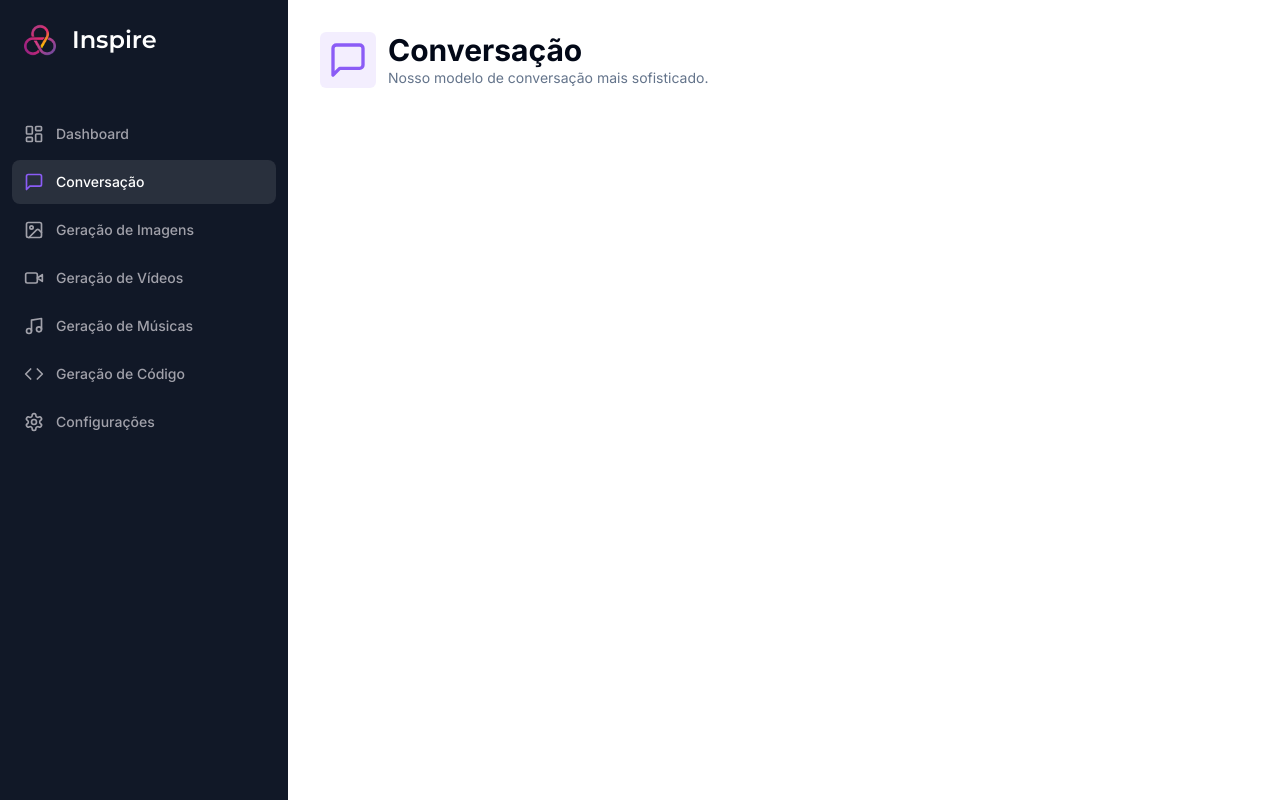
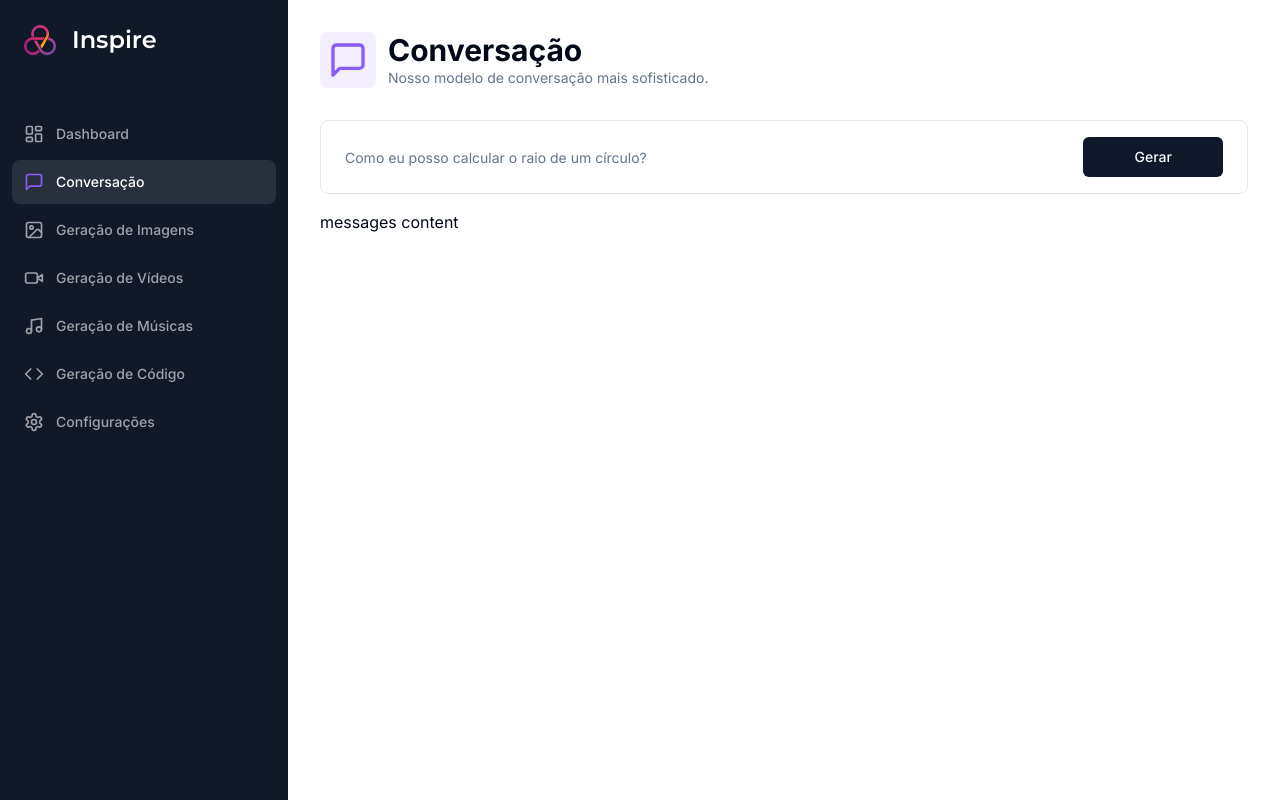
Before and after one commit to gafanhotoalexandre/my-genius, a Next.js app: page /conversation in a window 1280 px wide. Built offline with nearby package versions, Linux system fonts and the light colour scheme.

Commit message:
criando formulario para pagina de Conversacao

```diff
--- a/app/(dashboard)/(routes)/conversation/page.tsx
+++ b/app/(dashboard)/(routes)/conversation/page.tsx
@@ -1,7 +1,37 @@
+'use client'
+
 import { MessageSquare } from 'lucide-react'
+import { useForm } from 'react-hook-form'
+import { zodResolver } from '@hookform/resolvers/zod'
+import { z } from 'zod'
+
 import { Heading } from '@/components/Heading'
+import {
+  Form,
+  FormControl,
+  FormField,
+  FormItem,
+  FormMessage,
+} from '@/components/ui/form'
+import { Input } from '@/components/ui/input'
+import { Button } from '@/components/ui/button'
+
+import { ConversationValidation } from '@/lib/validations/conversation'
 
 export default function ConversationPage() {
+  const form = useForm({
+    resolver: zodResolver(ConversationValidation),
+    defaultValues: {
+      prompt: '',
+    },
+  })
+
+  const isLoading = form.formState.isSubmitting
+
+  async function onSubmit(values: z.infer<typeof ConversationValidation>) {
+    console.log(values)
+  }
+
   return (
     <div>
       <Heading
@@ -11,6 +41,43 @@
         iconColor="text-violet-500"
         bgColor="bg-violet-500/10"
       />
+
+      <section className="px-4 lg:px-8">
+        <div>
+          <Form {...form}>
+            <form
+              onSubmit={form.handleSubmit(onSubmit)}
+              className="rounded-lg border w-full py-4 px-3 md:px-6 focus-within:shadow-sm grid grid-cols-12 gap-2"
+            >
+              <FormField
+                control={form.control}
+                name="prompt"
+                render={({ field }) => (
+                  <FormItem className="col-span-12 lg:col-span-10">
+                    <FormControl className="m-0 p-0">
+                      <Input
+                        className="border-0 outline-none focus-visible:ring-0 focus-visible:ring-transparent"
+                        disabled={isLoading}
+                        placeholder="Como eu posso calcular o raio de um círculo?"
+                        {...field}
+                      />
+                    </FormControl>
+                    <FormMessage />
+                  </FormItem>
+                )}
+              />
+              <Button
+                className="col-span-12 lg:col-span-2 w-full"
+                disabled={isLoading}
+              >
+                Gerar
+              </Button>
+            </form>
+          </Form>
+        </div>
+
+        <section className="space-y-4 mt-4">messages content</section>
+      </section>
     </div>
   )
 }
--- /dev/null
+++ b/components/ui/form.tsx
@@ -0,0 +1,176 @@
+import * as React from "react"
+import * as LabelPrimitive from "@radix-ui/react-label"
+import { Slot } from "@radix-ui/react-slot"
+import {
+  Controller,
+  ControllerProps,
+  FieldPath,
+  FieldValues,
+  FormProvider,
+  useFormContext,
+} from "react-hook-form"
+
+import { cn } from "@/lib/utils"
+import { Label } from "@/components/ui/label"
+
+const Form = FormProvider
+
+type FormFieldContextValue<
+  TFieldValues extends FieldValues = FieldValues,
+  TName extends FieldPath<TFieldValues> = FieldPath<TFieldValues>
+> = {
+  name: TName
+}
+
+const FormFieldContext = React.createContext<FormFieldContextValue>(
+  {} as FormFieldContextValue
+)
+
+const FormField = <
+  TFieldValues extends FieldValues = FieldValues,
+  TName extends FieldPath<TFieldValues> = FieldPath<TFieldValues>
+>({
+  ...props
+}: ControllerProps<TFieldValues, TName>) => {
+  return (
+    <FormFieldContext.Provider value={{ name: props.name }}>
+      <Controller {...props} />
+    </FormFieldContext.Provider>
+  )
+}
+
+const useFormField = () => {
+  const fieldContext = React.useContext(FormFieldContext)
+  const itemContext = React.useContext(FormItemContext)
+  const { getFieldState, formState } = useFormContext()
+
+  const fieldState = getFieldState(fieldContext.name, formState)
+
+  if (!fieldContext) {
+    throw new Error("useFormField should be used within <FormField>")
+  }
+
+  const { id } = itemContext
+
+  return {
+    id,
+    name: fieldContext.name,
+    formItemId: `${id}-form-item`,
+    formDescriptionId: `${id}-form-item-description`,
+    formMessageId: `${id}-form-item-message`,
+    ...fieldState,
+  }
+}
+
+type FormItemContextValue = {
+  id: string
+}
+
+const FormItemContext = React.createContext<FormItemContextValue>(
+  {} as FormItemContextValue
+)
+
+const FormItem = React.forwardRef<
+  HTMLDivElement,
+  React.HTMLAttributes<HTMLDivElement>
+>(({ className, ...props }, ref) => {
+  const id = React.useId()
+
+  return (
+    <FormItemContext.Provider value={{ id }}>
+      <div ref={ref} className={cn("space-y-2", className)} {...props} />
+    </FormItemContext.Provider>
+  )
+})
+FormItem.displayName = "FormItem"
+
+const FormLabel = React.forwardRef<
+  React.ElementRef<typeof LabelPrimitive.Root>,
+  React.ComponentPropsWithoutRef<typeof LabelPrimitive.Root>
+>(({ className, ...props }, ref) => {
+  const { error, formItemId } = useFormField()
+
+  return (
+    <Label
+      ref={ref}
+      className={cn(error && "text-destructive", className)}
+      htmlFor={formItemId}
+      {...props}
+    />
+  )
+})
+FormLabel.displayName = "FormLabel"
+
+const FormControl = React.forwardRef<
+  React.ElementRef<typeof Slot>,
+  React.ComponentPropsWithoutRef<typeof Slot>
+>(({ ...props }, ref) => {
+  const { error, formItemId, formDescriptionId, formMessageId } = useFormField()
+
+  return (
+    <Slot
+      ref={ref}
+      id={formItemId}
+      aria-describedby={
+        !error
+          ? `${formDescriptionId}`
+          : `${formDescriptionId} ${formMessageId}`
+      }
+      aria-invalid={!!error}
+      {...props}
+    />
+  )
+})
+FormControl.displayName = "FormControl"
+
+const FormDescription = React.forwardRef<
+  HTMLParagraphElement,
+  React.HTMLAttributes<HTMLParagraphElement>
+>(({ className, ...props }, ref) => {
+  const { formDescriptionId } = useFormField()
+
+  return (
+    <p
+      ref={ref}
+      id={formDescriptionId}
+      className={cn("text-sm text-muted-foreground", className)}
+      {...props}
+    />
+  )
+})
+FormDescription.displayName = "FormDescription"
+
+const FormMessage = React.forwardRef<
+  HTMLParagraphElement,
+  React.HTMLAttributes<HTMLParagraphElement>
+>(({ className, children, ...props }, ref) => {
+  const { error, formMessageId } = useFormField()
+  const body = error ? String(error?.message) : children
+
+  if (!body) {
+    return null
+  }
+
+  return (
+    <p
+      ref={ref}
+      id={formMessageId}
+      className={cn("text-sm font-medium text-destructive", className)}
+      {...props}
+    >
+      {body}
+    </p>
+  )
+})
+FormMessage.displayName = "FormMessage"
+
+export {
+  useFormField,
+  Form,
+  FormItem,
+  FormLabel,
+  FormControl,
+  FormDescription,
+  FormMessage,
+  FormField,
+}
--- /dev/null
+++ b/components/ui/input.tsx
@@ -0,0 +1,25 @@
+import * as React from "react"
+
+import { cn } from "@/lib/utils"
+
+export interface InputProps
+  extends React.InputHTMLAttributes<HTMLInputElement> {}
+
+const Input = React.forwardRef<HTMLInputElement, InputProps>(
+  ({ className, type, ...props }, ref) => {
+    return (
+      <input
+        type={type}
+        className={cn(
+          "flex h-10 w-full rounded-md border border-input bg-background px-3 py-2 text-sm ring-offset-background file:border-0 file:bg-transparent file:text-sm file:font-medium placeholder:text-muted-foreground focus-visible:outline-none focus-visible:ring-2 focus-visible:ring-ring focus-visible:ring-offset-2 disabled:cursor-not-allowed disabled:opacity-50",
+          className
+        )}
+        ref={ref}
+        {...props}
+      />
+    )
+  }
+)
+Input.displayName = "Input"
+
+export { Input }
--- /dev/null
+++ b/components/ui/label.tsx
@@ -0,0 +1,26 @@
+"use client"
+
+import * as React from "react"
+import * as LabelPrimitive from "@radix-ui/react-label"
+import { cva, type VariantProps } from "class-variance-authority"
+
+import { cn } from "@/lib/utils"
+
+const labelVariants = cva(
+  "text-sm font-medium leading-none peer-disabled:cursor-not-allowed peer-disabled:opacity-70"
+)
+
+const Label = React.forwardRef<
+  React.ElementRef<typeof LabelPrimitive.Root>,
+  React.ComponentPropsWithoutRef<typeof LabelPrimitive.Root> &
+    VariantProps<typeof labelVariants>
+>(({ className, ...props }, ref) => (
+  <LabelPrimitive.Root
+    ref={ref}
+    className={cn(labelVariants(), className)}
+    {...props}
+  />
+))
+Label.displayName = LabelPrimitive.Root.displayName
+
+export { Label }
--- /dev/null
+++ b/lib/validations/conversation.ts
@@ -0,0 +1,9 @@
+import { z } from 'zod'
+
+export const ConversationValidation = z.object({
+  prompt: z
+    .string({
+      required_error: 'Nada foi digitado no prompt.',
+    })
+    .min(1, 'O prompt deve ser preenchido.'),
+})
--- a/package.json
+++ b/package.json
@@ -11,7 +11,9 @@
   "dependencies": {
     "@clerk/localizations": "^1.26.8",
     "@clerk/nextjs": "^4.26.2",
+    "@hookform/resolvers": "^3.3.2",
     "@radix-ui/react-dialog": "^1.0.5",
+    "@radix-ui/react-label": "^2.0.2",
     "@radix-ui/react-slot": "^1.0.2",
     "class-variance-authority": "^0.7.0",
     "clsx": "^2.0.0",
@@ -19,8 +21,10 @@
     "next": "14.0.1",
     "react": "^18",
     "react-dom": "^18",
+    "react-hook-form": "^7.48.2",
     "tailwind-merge": "^2.0.0",
-    "tailwindcss-animate": "^1.0.7"
+    "tailwindcss-animate": "^1.0.7",
+    "zod": "^3.22.4"
   },
   "devDependencies": {
     "@rocketseat/eslint-config": "^2.1.0",
```
Also changed, not shown: 1 other file (tests, documents, lock files or other folders).
